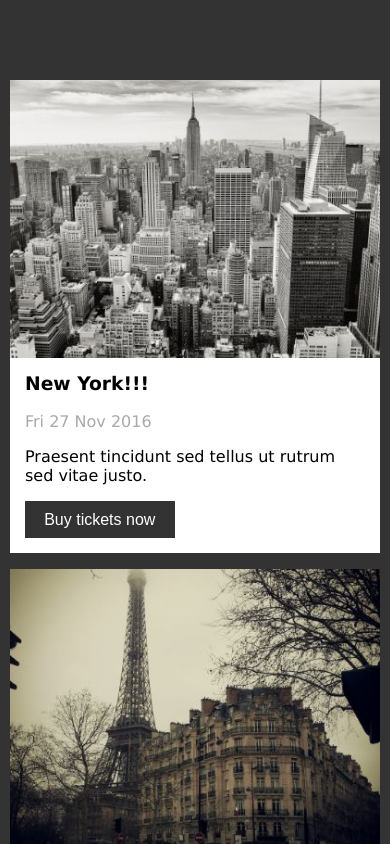
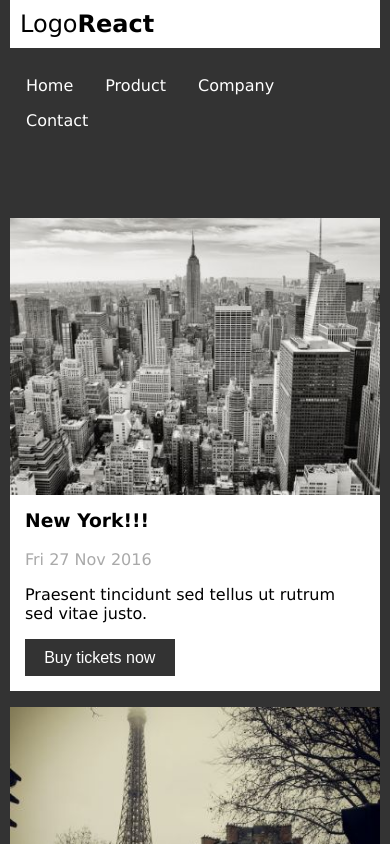
Before and after one commit to MariusCodeAcademy/feu8_1-react-cra, a React (Create React App) app: page / in a window 390 px wide. Shown: the top 844 px of the page. Built offline with nearby package versions, Linux system fonts and the light colour scheme.

Commit message:
header, responsive

```diff
--- a/src/App.js
+++ b/src/App.js
@@ -3,23 +3,9 @@
 import './style/App.css';
 import MainBtn from './components/MainBtn';
 import Card1 from './components/Card1';
-
-function Card2() {
-  const cityName = 'Paris !!!';
-  return (
-    <article className='singleCard'>
-      <img src='/img/paris.jpg' alt='new york' className='cardImg' />
-      <div className='cardInfo'>
-        <h3 className='cardTitle'>{cityName}</h3>
-        <p className='cardDate'>Fri 17 Nov 2017</p>
-        <p className='text'>
-          Praesent tincidunt sed tellus ut rutrum sed vitae justo.
-        </p>
-        <MainBtn />
-      </div>
-    </article>
-  );
-}
+import Card2 from './components/Card2';
+import Header from './components/layout/Header';
+// export import Card2
 
 function Card3() {
   const cityName = 'San Francisco !!!';
@@ -43,6 +29,7 @@
   // const formatedDate = now.toLocaleString('LT-lt', { dateStyle: 'full' });
   return (
     <div className='App container'>
+      <Header />
       <div className='cardsList grid3'>
         <Card1 />
         <Card2 />
--- /dev/null
+++ b/src/components/Card2.jsx
@@ -0,0 +1,20 @@
+import MainBtn from './MainBtn';
+
+function Card2() {
+  const cityName = 'Paris !!!';
+  return (
+    <article className='singleCard'>
+      <img src='/img/paris.jpg' alt='new york' className='cardImg' />
+      <div className='cardInfo'>
+        <h3 className='cardTitle'>{cityName}</h3>
+        <p className='cardDate'>Fri 17 Nov 2017</p>
+        <p className='text'>
+          Praesent tincidunt sed tellus ut rutrum sed vitae justo.
+        </p>
+        <MainBtn />
+      </div>
+    </article>
+  );
+}
+
+export default Card2;
--- /dev/null
+++ b/src/components/layout/Header.jsx
@@ -0,0 +1,25 @@
+function Header() {
+  return (
+    <header>
+      <h2 className='logo'>
+        Logo<span>React</span>
+      </h2>
+      <nav className='mainNav'>
+        <a href='#home' className='navLink'>
+          Home
+        </a>
+        <a href='#product' className='navLink'>
+          Product
+        </a>
+        <a href='#company' className='navLink'>
+          Company
+        </a>
+        <a href='#contact' className='navLink'>
+          Contact
+        </a>
+      </nav>
+    </header>
+  );
+}
+
+export default Header;
--- a/src/style/App.css
+++ b/src/style/App.css
@@ -1,6 +1,27 @@
-h1 {
-  padding-top: 50px;
+/* headeris */
+
+.logo {
+  background-color: #fff;
+  padding: 10px;
+  font-weight: normal;
 }
+.logo span {
+  font-weight: bold;
+}
+
+/* nav */
+.mainNav {
+  background-color: #333;
+  color: #fff;
+}
+.navLink {
+  padding: 8px 16px;
+  display: inline-block;
+}
+.navLink:hover {
+  background-color: #797575;
+}
+
 body {
   background-color: #333;
 }
@@ -33,3 +54,12 @@
 .btn:hover {
   background-color: #626262;
 }
+
+@media screen and (min-width: 600px) {
+  .container {
+    max-width: 900px;
+  }
+  .cardsList {
+    grid-template-columns: repeat(2, 1fr);
+  }
+}
```
